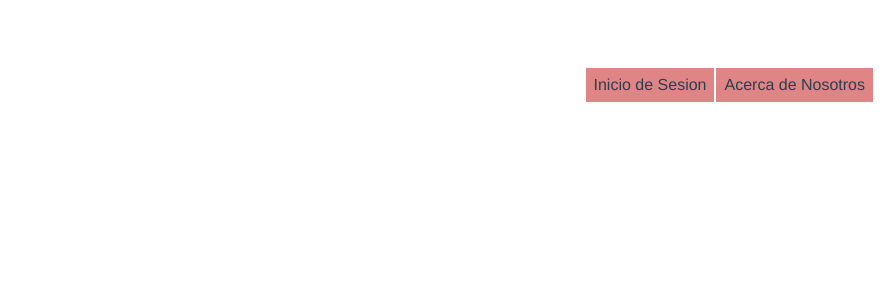
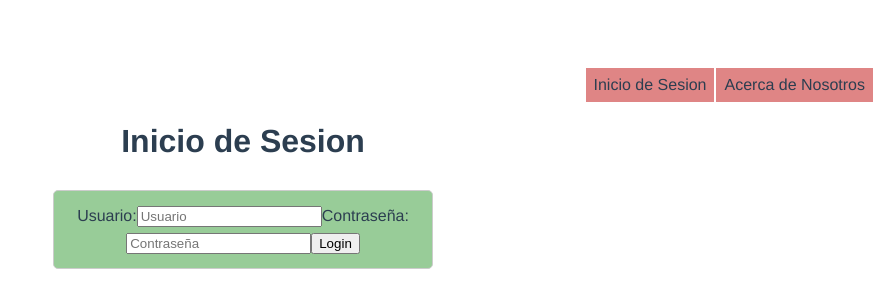
Before and after one commit to jozero9322/Proyecto_Mintic2021, a Vue app in the folder Sprint4/vue_ecotur/: page /login in a window 1280 px wide. Shown: the top 308 px of the page, without its empty margins (397-1280 px from the left). Built offline with nearby package versions, Linux system fonts and the light colour scheme.

Commit message:
Update Login.vue
Se realiza las modificaciones del Login para incluir los espacios para ingresar los datos de usuario

```diff
--- a/Sprint4/vue_ecotur/src/views/Login.vue
+++ b/Sprint4/vue_ecotur/src/views/Login.vue
@@ -1,29 +1,60 @@
 <template>
-  <div >
-
-    <Navegacion/>
+  <div class="Login-form">
+    <Navegacion />
     <!-- <HelloWorld msg="Welcome to Your Vue.js App" /> -->
+    <h1>Inicio de Sesion</h1>
+    <form action class="form">
+      <label class="form-label" for="#Usuario">Usuario:</label>
+      <input
+        class="form-input"
+        type="Usuario"
+        id="Usuario"
+        required
+        placeholder="Usuario"
+      />
+      <label class="form-label" for="#Contraseña">Contraseña:</label>
+      <input
+        class="form-input"
+        type="Contraseña"
+        id="Contraseña"
+        placeholder="Contraseña"
+      />
+      <input class="form-submit" type="submit" value="Login" />
+    </form>
   </div>
 </template>
+
+<style scoped>
+.form {
+  width: 30%;
+  padding: 12px 20px;
+  margin: 8px 0;
+  display: inline-block;
+  border: 1px solid #ccc;
+  box-sizing: border-box;
+  border-radius: 5px;
+  line-height: 20pt;
+}
+.form {
+  background-color: rgba(0, 128, 0, 0.404);
+}
+</style>
 
 <script>
 // @ is an alias to /src
 
-import Navegacion from "@/components/Navegacion"
-
+import Navegacion from "@/components/Navegacion";
 
 export default {
   name: "Login",
   components: {
-   Navegacion,
+    Navegacion,
   },
-  methods:{
-
+  methods: {},
+  data: function () {
+    return {};
   },
-  data: function(){
-      return {
-
-      }
-  }
 };
 </script>
+
+<style></style>
```
